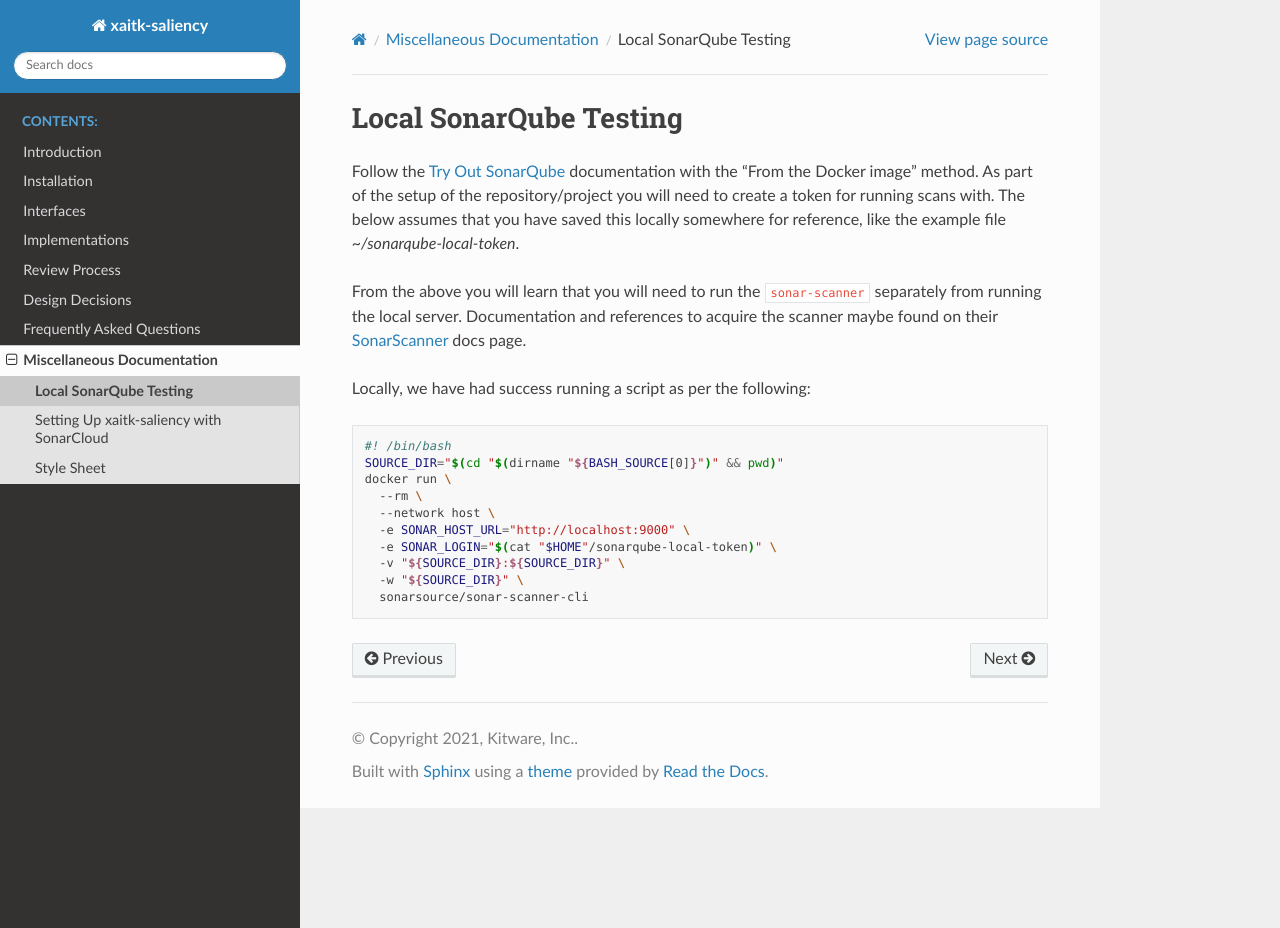
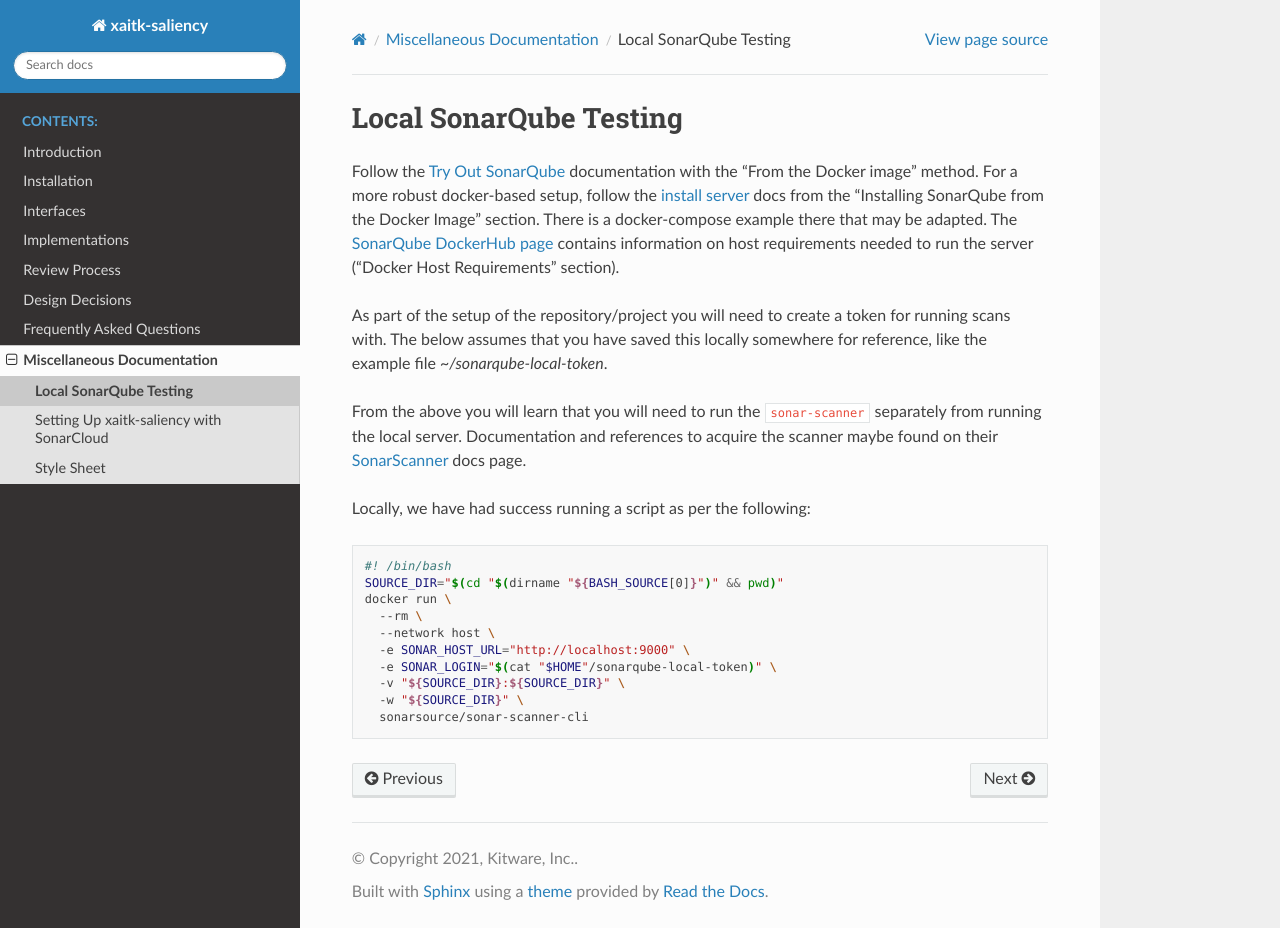
Before and after one commit to XAITK/xaitk-saliency, a Sphinx documentation site: the page built from docs/misc/local_sonarqube_testing.rst, in a window 1280 px wide and 928 px high. Built offline with Sphinx 7.4.7 and the Read the Docs theme 2.0.0, drawn with Linux system fonts in a browser that asks for light colours; pages that are not in the unit, such as notebooks, are missing from menus.

Commit message:
Update local sonarqube scan doc

```diff
--- a/docs/misc/local_sonarqube_testing.rst
+++ b/docs/misc/local_sonarqube_testing.rst
@@ -2,6 +2,12 @@
 =======================
 Follow the `Try Out SonarQube`_ documentation with the "From the Docker
 image" method.
+For a more robust docker-based setup, follow the `install server`_ docs from
+the "Installing SonarQube from the Docker Image" section.
+There is a docker-compose example there that may be adapted.
+The `SonarQube DockerHub page`_ contains information on host requirements
+needed to run the server ("Docker Host Requirements" section).
+
 As part of the setup of the repository/project you will need to create a token
 for running scans with.
 The below assumes that you have saved this locally somewhere for reference,
@@ -30,4 +36,6 @@
 
 
 .. _Try Out SonarQube: https://docs.sonarqube.org/latest/setup/get-started-2-minutes/
+.. _install server: https://docs.sonarqube.org/latest/setup/install-server/
+.. _SonarQube DockerHub page: https://hub.docker.com/_/sonarqube?tab=description
 .. _SonarScanner: https://docs.sonarqube.org/latest/analysis/scan/sonarscanner/
--- a/docs/release_notes/pending_release.rst
+++ b/docs/release_notes/pending_release.rst
@@ -17,6 +17,8 @@
 * Edited all text.
 
 * Update top-level ``README.md`` file to have more useful content.
+
+* Update misc. doc on local SonarQube scanning.
 
 Examples
 
```
